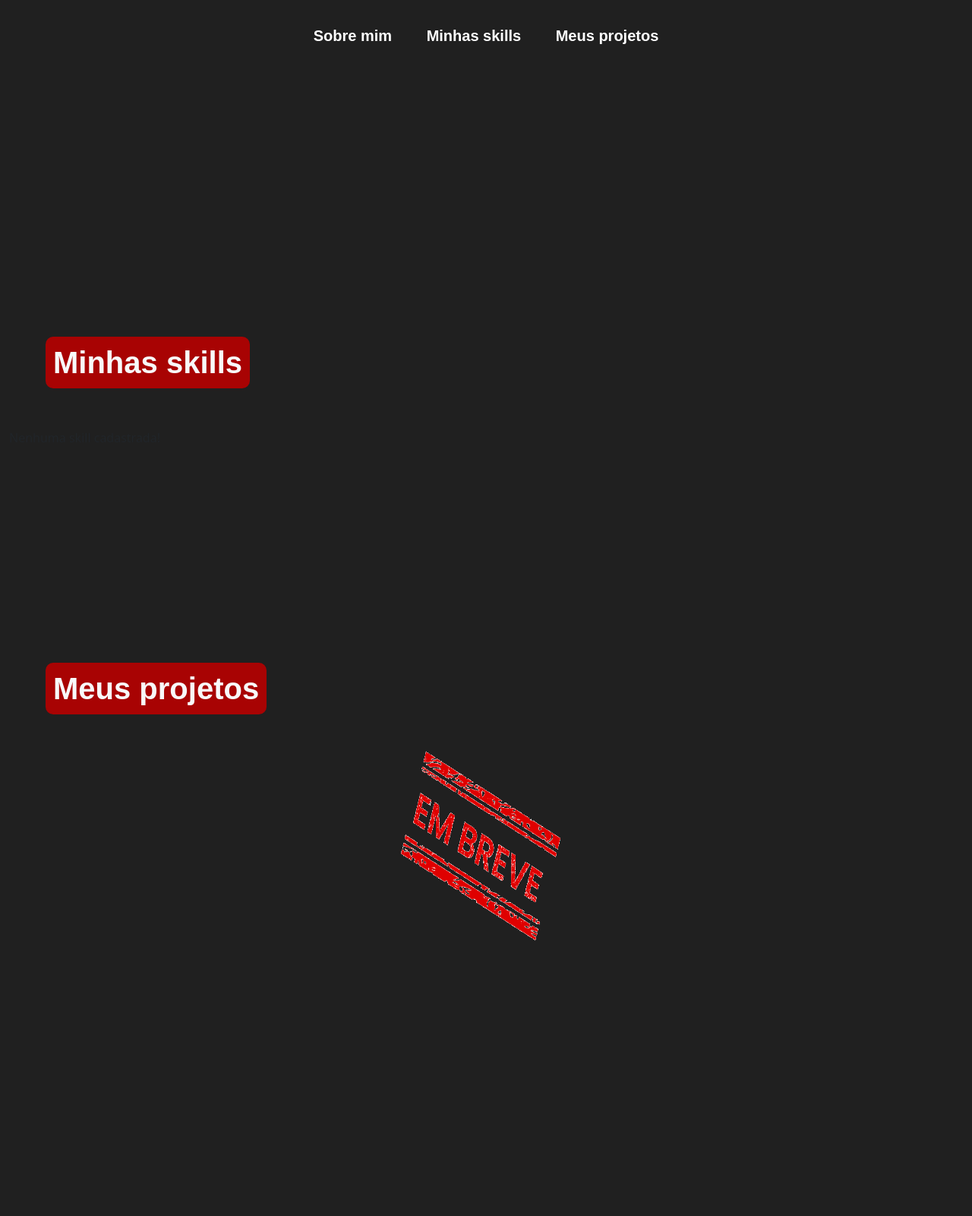
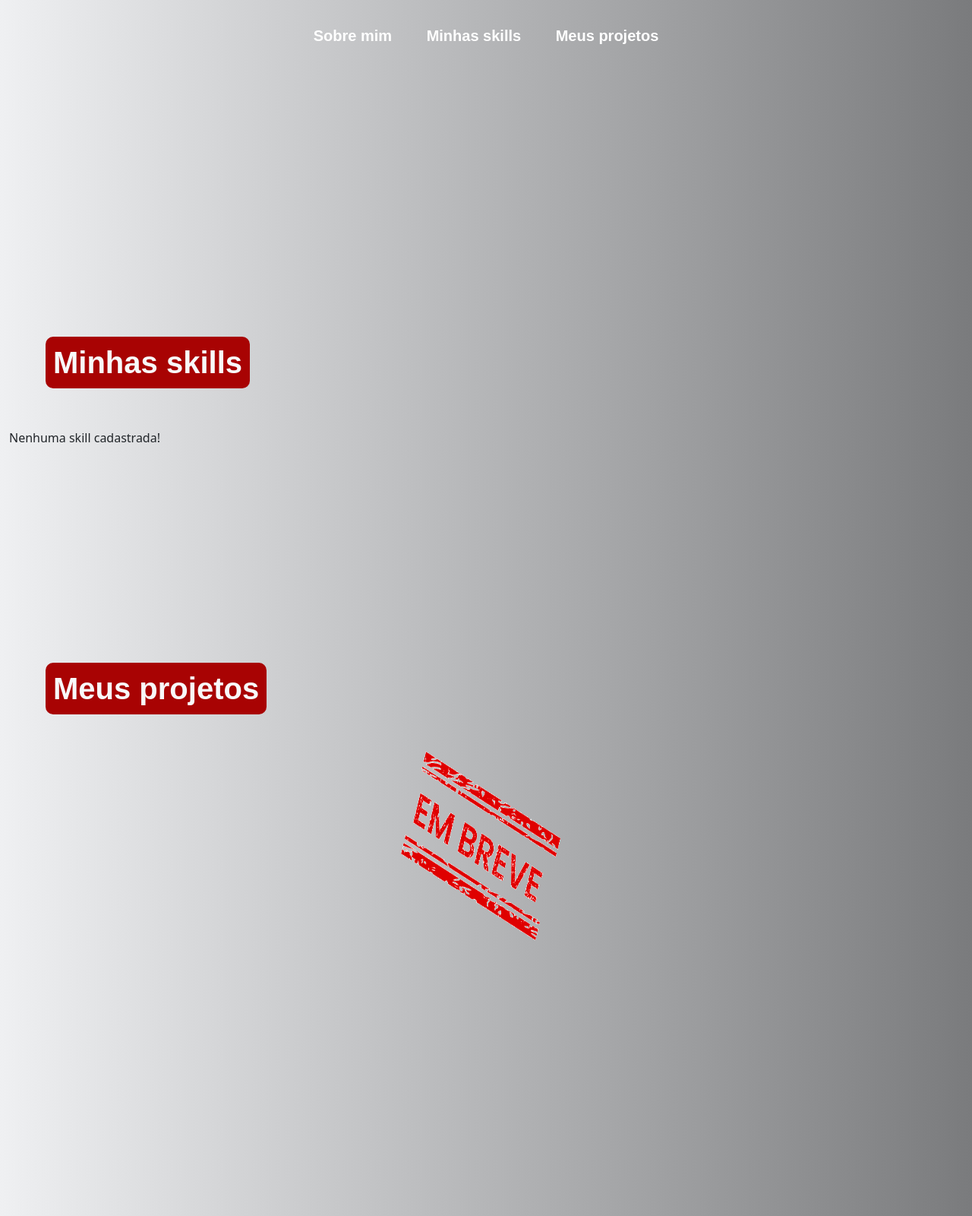
Before and after one commit to Marcus1Vinicius/portif-lio, a Django app: page / in a window 1280 px wide. Shown: the whole page at 76% size. Run offline with Django 5.2, Linux system fonts and the light colour scheme; data that the repository does not hold is empty; some web fonts are replaced.

Commit message:
mudando cor de fundo

```diff
--- a/usuario/templates/index.html
+++ b/usuario/templates/index.html
@@ -9,7 +9,7 @@
     <link rel="stylesheet" href="{% static 'css/style.css' %}">
     <link href="https://cdn.jsdelivr.net/npm/bootstrap@5.3.2/dist/css/bootstrap.min.css" rel="stylesheet" integrity="sha384-T3c6CoIi6uLrA9TneNEoa7RxnatzjcDSCmG1MXxSR1GAsXEV/Dwwykc2MPK8M2HN" crossorigin="anonymous">
 </head>
-<body style="background-color: #202020;">
+<body style="background-image: linear-gradient(to right,#EFF0F2,#7A7B7D);">
 
     <div class="container-fluid">
         <div class="row">
```
Also changed, not shown: media/skills/django-icon.jpg (added), media/usuario/eu_lindo.png (added).
